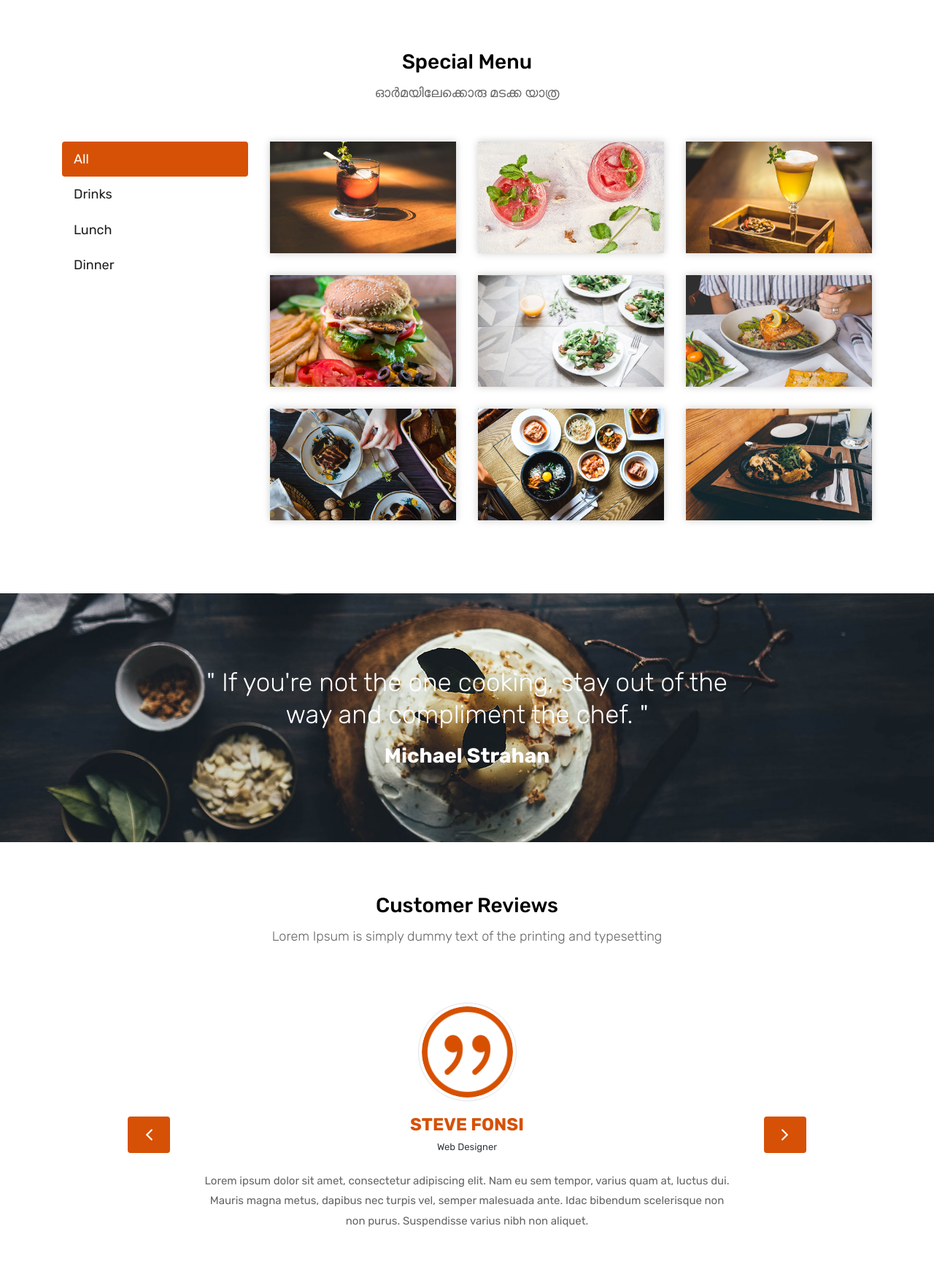
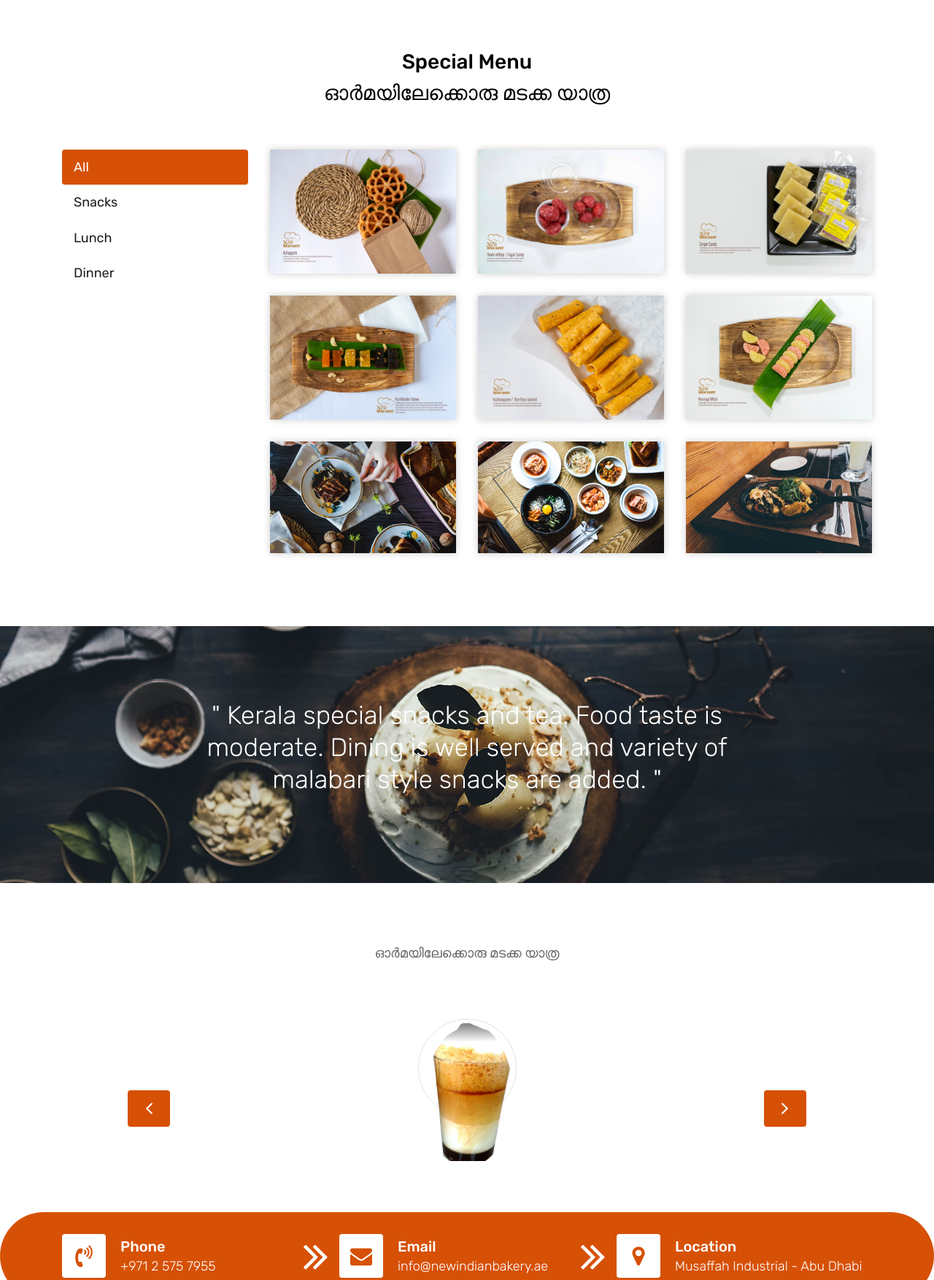
Before and after one commit to bakeryauh/bakeryauh.github.io, a plain HTML site: page menu.html in a window 1280 px wide. Shown: the part 448-2202 px from the top of the page at 73% size. Drawn offline with Linux system fonts and the light colour scheme; a script that the page names is missing.

Commit message:
up2802202512261018

```diff
--- a/menu.html
+++ b/menu.html
@@ -45,6 +45,21 @@
     <!-- Custom CSS -->
     <link rel="stylesheet" href="css/custom.css">
 
+	<script>
+		var isNS = (navigator.appName == "PN") ? 1 : 0;
+		if(navigator.appName == "PN") document.captureEvents(Event.MOUSEDOWN||Event.MOUSEUP);
+		function mischandler(){
+		return false;
+		}
+		function mousehandler(e){
+		var myevent = (isNS) ? e : event;
+		var eventbutton = (isNS) ? myevent.which : myevent.button;
+		if((eventbutton==2)||(eventbutton==3)) return false;
+		}
+		document.oncontextmenu = mischandler;
+		document.onmousedown = mousehandler;
+		document.onmouseup = mousehandler;
+		</script>
 
 
 </head>
@@ -77,7 +92,7 @@
 							<a class="nav-link dropdown-toggle" href="#" id="dropdown-a" data-toggle="dropdown">Blog</a>
 							<div class="dropdown-menu" aria-labelledby="dropdown-a">
 								<a class="dropdown-item" href="blog.html">blog</a>
-								<a class="dropdown-item" href="blog-details.html">blog Single</a>
+
 							</div>
 						</li>
 						<li class="nav-item"><a class="nav-link" href="contact.html">Contact</a></li>
@@ -100,6 +115,7 @@
 	</div>
 	<!-- End All Pages -->
 
+
 	<!-- Start Menu -->
 	<div class="menu-box">
 		<div class="container">
@@ -107,7 +123,7 @@
 				<div class="col-lg-12">
 					<div class="heading-title text-center">
 						<h2>Special Menu</h2>
-						<p><b>ഓർമയിലേക്കൊരു മടക്ക യാത്ര </b></p>
+						<p><h2>ഓർമയിലേക്കൊരു മടക്ക യാത്ര</h2></p>
 					</div>
 				</div>
 			</div>
@@ -116,8 +132,8 @@
 				<div class="col-3">
 					<div class="nav flex-column nav-pills" id="v-pills-tab" role="tablist" aria-orientation="vertical">
 						<a class="nav-link active" id="v-pills-home-tab" data-toggle="pill" href="#v-pills-home" role="tab" aria-controls="v-pills-home" aria-selected="true">All</a>
-						<a class="nav-link" id="v-pills-profile-tab" data-toggle="pill" href="#v-pills-profile" role="tab" aria-controls="v-pills-profile" aria-selected="false">Drinks</a>
-						<a class="nav-link" id="v-pills-messages-tab" data-toggle="pill" href="#v-pills-messages" role="tab" aria-controls="v-pills-messages" aria-selected="false">Lunch</</a>
+						<a class="nav-link" id="v-pills-profile-tab" data-toggle="pill" href="#v-pills-profile" role="tab" aria-controls="v-pills-profile" aria-selected="false">Snacks</a>
+						<a class="nav-link" id="v-pills-messages-tab" data-toggle="pill" href="#v-pills-messages" role="tab" aria-controls="v-pills-messages" aria-selected="false">Lunch</a>
 						<a class="nav-link" id="v-pills-settings-tab" data-toggle="pill" href="#v-pills-settings" role="tab" aria-controls="v-pills-settings" aria-selected="false">Dinner</a>
 					</div>
 				</div>
@@ -128,66 +144,66 @@
 							<div class="row">
 								<div class="col-lg-4 col-md-6 special-grid drinks">
 									<div class="gallery-single fix">
-										<img src="images/img-01.jpg" class="img-fluid" alt="Image">
+										<img src="img/ACHAPPAM.jpg" class="img-fluid" alt="Image">
 										<div class="why-text">
-											<h4>Special Drinks 1</h4>
-											<p>Sed id magna vitae eros sagittis euismod.</p>
-											<h5> $7.79</h5>
+											<h4>ACHAPPAM</h4>
+											<p></p>
+											<h5> </h5>
 										</div>
 									</div>
 								</div>
 
 								<div class="col-lg-4 col-md-6 special-grid drinks">
 									<div class="gallery-single fix">
-										<img src="images/img-02.jpg" class="img-fluid" alt="Image">
+										<img src="img/CANDY .jpg" class="img-fluid" alt="Image">
 										<div class="why-text">
-											<h4>Special Drinks 2</h4>
-											<p>Sed id magna vitae eros sagittis euismod.</p>
-											<h5> $9.79</h5>
+											<h4>CANDY</h4>
+											<p></p>
+											<h5> </h5>
 										</div>
 									</div>
 								</div>
 
 								<div class="col-lg-4 col-md-6 special-grid drinks">
 									<div class="gallery-single fix">
-										<img src="images/img-03.jpg" class="img-fluid" alt="Image">
+										<img src="img/GINGER CANDY.jpg" class="img-fluid" alt="Image">
 										<div class="why-text">
-											<h4>Special Drinks 3</h4>
-											<p>Sed id magna vitae eros sagittis euismod.</p>
-											<h5> $10.79</h5>
+											<h4>GINGER CANDY</h4>
+											<p></p>
+											<h5> </h5>
 										</div>
 									</div>
 								</div>
 
 								<div class="col-lg-4 col-md-6 special-grid lunch">
 									<div class="gallery-single fix">
-										<img src="images/img-04.jpg" class="img-fluid" alt="Image">
+										<img src="img/HALWA.jpg" class="img-fluid" alt="Image">
 										<div class="why-text">
-											<h4>Special Lunch 1</h4>
-											<p>Sed id magna vitae eros sagittis euismod.</p>
-											<h5> $15.79</h5>
+											<h4>HALWA</h4>
+											<p></p>
+											<h5> </h5>
 										</div>
 									</div>
 								</div>
 
 								<div class="col-lg-4 col-md-6 special-grid lunch">
 									<div class="gallery-single fix">
-										<img src="images/img-05.jpg" class="img-fluid" alt="Image">
+										<img src="img/KUZHALAPPAM.jpg" class="img-fluid" alt="Image">
 										<div class="why-text">
-											<h4>Special Lunch 2</h4>
-											<p>Sed id magna vitae eros sagittis euismod.</p>
-											<h5> $18.79</h5>
+											<h4>KUZHALAPPAM</h4>
+											<p></p>
+											<h5></h5>
 										</div>
 									</div>
 								</div>
 
 								<div class="col-lg-4 col-md-6 special-grid lunch">
 									<div class="gallery-single fix">
-										<img src="images/img-06.jpg" class="img-fluid" alt="Image">
+										<img src="img/LEMON CANDY.jpg" class="img-fluid" alt="Image">
 										<div class="why-text">
-											<h4>Special Lunch 3</h4>
-											<p>Sed id magna vitae eros sagittis euismod.</p>
-											<h5> $20.79</h5>
+											<h4>LEMON CANDY</h4>
+											<p></p>
+											<h5></h5>
 										</div>
 									</div>
 								</div>
@@ -197,8 +213,8 @@
 										<img src="images/img-07.jpg" class="img-fluid" alt="Image">
 										<div class="why-text">
 											<h4>Special Dinner 1</h4>
-											<p>Sed id magna vitae eros sagittis euismod.</p>
-											<h5> $25.79</h5>
+											<p></p>
+											<h5> </h5>
 										</div>
 									</div>
 								</div>
@@ -208,8 +224,8 @@
 										<img src="images/img-08.jpg" class="img-fluid" alt="Image">
 										<div class="why-text">
 											<h4>Special Dinner 2</h4>
-											<p>Sed id magna vitae eros sagittis euismod.</p>
-											<h5> $22.79</h5>
+											<p></p>
+											<h5> </h5>
 										</div>
 									</div>
 								</div>
@@ -219,8 +235,8 @@
 										<img src="images/img-09.jpg" class="img-fluid" alt="Image">
 										<div class="why-text">
 											<h4>Special Dinner 3</h4>
-											<p>Sed id magna vitae eros sagittis euismod.</p>
-											<h5> $24.79</h5>
+											<p></p>
+											<h5> </h5>
 										</div>
 									</div>
 								</div>
@@ -233,9 +249,9 @@
 									<div class="gallery-single fix">
 										<img src="images/img-01.jpg" class="img-fluid" alt="Image">
 										<div class="why-text">
-											<h4>Special Drinks 1</h4>
-											<p>Sed id magna vitae eros sagittis euismod.</p>
-											<h5> $7.79</h5>
+											<h4>Special Drinks </h4>
+											<p></p>
+											<h5> </h5>
 										</div>
 									</div>
 								</div>
@@ -244,9 +260,9 @@
 									<div class="gallery-single fix">
 										<img src="images/img-02.jpg" class="img-fluid" alt="Image">
 										<div class="why-text">
-											<h4>Special Drinks 2</h4>
-											<p>Sed id magna vitae eros sagittis euismod.</p>
-											<h5> $9.79</h5>
+											<h4>Special Drinks</h4>
+											<p></p>
+											<h5> </h5>
 										</div>
 									</div>
 								</div>
@@ -256,8 +272,8 @@
 										<img src="images/img-03.jpg" class="img-fluid" alt="Image">
 										<div class="why-text">
 											<h4>Special Drinks 3</h4>
-											<p>Sed id magna vitae eros sagittis euismod.</p>
-											<h5> $10.79</h5>
+											<p></p>
+											<h5> </h5>
 										</div>
 									</div>
 								</div>
@@ -270,9 +286,9 @@
 									<div class="gallery-single fix">
 										<img src="images/img-04.jpg" class="img-fluid" alt="Image">
 										<div class="why-text">
-											<h4>Special Lunch 1</h4>
-											<p>Sed id magna vitae eros sagittis euismod.</p>
-											<h5> $15.79</h5>
+											<h4>Special Lunch </h4>
+											<p></p>
+											<h5> </h5>
 										</div>
 									</div>
 								</div>
@@ -281,9 +297,9 @@
 									<div class="gallery-single fix">
 										<img src="images/img-05.jpg" class="img-fluid" alt="Image">
 										<div class="why-text">
-											<h4>Special Lunch 2</h4>
-											<p>Sed id magna vitae eros sagittis euismod.</p>
-											<h5> $18.79</h5>
+											<h4>Special Lunch </h4>
+											<p></p>
+											<h5> </h5>
 										</div>
 									</div>
 								</div>
@@ -292,9 +308,9 @@
 									<div class="gallery-single fix">
 										<img src="images/img-06.jpg" class="img-fluid" alt="Image">
 										<div class="why-text">
-											<h4>Special Lunch 3</h4>
-											<p>Sed id magna vitae eros sagittis euismod.</p>
-											<h5> $20.79</h5>
+											<h4>Special Lunch </h4>
+											<p></p>
+											<h5></h5>
 										</div>
 									</div>
 								</div>
@@ -306,9 +322,9 @@
 									<div class="gallery-single fix">
 										<img src="images/img-07.jpg" class="img-fluid" alt="Image">
 										<div class="why-text">
-											<h4>Special Dinner 1</h4>
-											<p>Sed id magna vitae eros sagittis euismod.</p>
-											<h5> $25.79</h5>
+											<h4>Special Dinner </h4>
+											<p></p>
+											<h5></h5>
 										</div>
 									</div>
 								</div>
@@ -317,9 +333,9 @@
 									<div class="gallery-single fix">
 										<img src="images/img-08.jpg" class="img-fluid" alt="Image">
 										<div class="why-text">
-											<h4>Special Dinner 2</h4>
-											<p>Sed id magna vitae eros sagittis euismod.</p>
-											<h5> $22.79</h5>
+											<h4>Special Dinner </h4>
+											<p></p>
+											<h5> </h5>
 										</div>
 									</div>
 								</div>
@@ -328,9 +344,9 @@
 									<div class="gallery-single fix">
 										<img src="images/img-09.jpg" class="img-fluid" alt="Image">
 										<div class="why-text">
-											<h4>Special Dinner 3</h4>
-											<p>Sed id magna vitae eros sagittis euismod.</p>
-											<h5> $24.79</h5>
+											<h4>Special Dinner </h4>
+											<p></p>
+											<h5> </h5>
 										</div>
 									</div>
 								</div>
@@ -339,6 +355,7 @@
 					</div>
 				</div>
 			</div>
+
 		</div>
 	</div>
 	<!-- End Menu -->
@@ -349,9 +366,9 @@
 			<div class="row">
 				<div class="col-md-8 ml-auto mr-auto text-center">
 					<p class="lead ">
-						" If you're not the one cooking, stay out of the way and compliment the chef. "
+						" Kerala special snacks and tea. Food taste is moderate. Dining is well served and variety of malabari style snacks are added. "
 					</p>
-					<span class="lead">Michael Strahan</span>
+					<span class="lead"></span>
 				</div>
 			</div>
 		</div>
@@ -364,8 +381,8 @@
 			<div class="row">
 				<div class="col-lg-12">
 					<div class="heading-title text-center">
-						<h2>Customer Reviews</h2>
-						<p>Lorem Ipsum is simply dummy text of the printing and typesetting</p>
+						<h2></h2>
+						<p> <b>ഓർമയിലേക്കൊരു മടക്ക യാത്ര </b></p>
 					</div>
 				</div>
 			</div>
@@ -375,27 +392,27 @@
 						<div class="carousel-inner mt-4">
 							<div class="carousel-item text-center active">
 								<div class="img-box p-1 border rounded-circle m-auto">
-									<img class="d-block w-100 rounded-circle" src="images/quotations-button.png" alt="">
+									<img class="d-block w-100 rounded-circle" src="img/glass-rbg.png" alt="">
 								</div>
-								<h5 class="mt-4 mb-0"><strong class="text-warning text-uppercase">Paul Mitchel</strong></h5>
-								<h6 class="text-dark m-0">Web Developer</h6>
-								<p class="m-0 pt-3">Lorem ipsum dolor sit amet, consectetur adipiscing elit. Nam eu sem tempor, varius quam at, luctus dui. Mauris magna metus, dapibus nec turpis vel, semper malesuada ante. Idac bibendum scelerisque non non purus. Suspendisse varius nibh non aliquet.</p>
+								<h5 class="mt-4 mb-0"><strong class="text-warning text-uppercase"></strong></h5>
+								<h6 class="text-dark m-0"></h6>
+								<p class="m-0 pt-3"></p>
 							</div>
 							<div class="carousel-item text-center">
 								<div class="img-box p-1 border rounded-circle m-auto">
-									<img class="d-block w-100 rounded-circle" src="images/quotations-button.png" alt="">
+									<img class="d-block w-100 rounded-circle" src="img/glass-rbg.png" alt="">
 								</div>
-								<h5 class="mt-4 mb-0"><strong class="text-warning text-uppercase">Steve Fonsi</strong></h5>
-								<h6 class="text-dark m-0">Web Designer</h6>
-								<p class="m-0 pt-3">Lorem ipsum dolor sit amet, consectetur adipiscing elit. Nam eu sem tempor, varius quam at, luctus dui. Mauris magna metus, dapibus nec turpis vel, semper malesuada ante. Idac bibendum scelerisque non non purus. Suspendisse varius nibh non aliquet.</p>
+								<h5 class="mt-4 mb-0"><strong class="text-warning text-uppercase"></strong></h5>
+								<h6 class="text-dark m-0"></h6>
+								<p class="m-0 pt-3"></p>
 							</div>
 							<div class="carousel-item text-center">
 								<div class="img-box p-1 border rounded-circle m-auto">
-									<img class="d-block w-100 rounded-circle" src="images/quotations-button.png" alt="">
+									<img class="d-block w-100 rounded-circle" src="img/glass-rbg.png" alt="">
 								</div>
-								<h5 class="mt-4 mb-0"><strong class="text-warning text-uppercase">Daniel vebar</strong></h5>
-								<h6 class="text-dark m-0">Seo Analyst</h6>
-								<p class="m-0 pt-3">Lorem ipsum dolor sit amet, consectetur adipiscing elit. Nam eu sem tempor, varius quam at, luctus dui. Mauris magna metus, dapibus nec turpis vel, semper malesuada ante. Idac bibendum scelerisque non non purus. Suspendisse varius nibh non aliquet.</p>
+								<h5 class="mt-4 mb-0"><strong class="text-warning text-uppercase"></strong></h5>
+								<h6 class="text-dark m-0"></h6>
+								<p class="m-0 pt-3"></p>
 							</div>
 						</div>
 						<a class="carousel-control-prev" href="#reviews" role="button" data-slide="prev">
@@ -431,7 +448,7 @@
 					<div class="overflow-hidden">
 						<h4>Email</h4>
 						<p class="lead">
-							info@nib.com
+							info@newindianbakery.ae
 						</p>
 					</div>
 				</div>
@@ -464,10 +481,10 @@
 					</div>
 					<ul class="list-inline f-social">
 						<li class="list-inline-item"><a href="https://www.facebook.com/newindianbakery/" target="_blank"><i class="fa fa-facebook" aria-hidden="true"></i></a></li>
-						<li class="list-inline-item"><a href=""><i class="fa fa-twitter" aria-hidden="true"></i></a></li>
-						<li class="list-inline-item"><a href=""><i class="fa fa-linkedin" aria-hidden="true"></i></a></li>
-						<li class="list-inline-item"><a href=""><i class="fa fa-instagram" aria-hidden="true"></i></a></li>
-						<li class="list-inline-item"><a href=""><i class="fa fa-whatsapp" aria-hidden="true"></i></a></li>
+						<li class="list-inline-item"><a href="https://x.com/newindianBAKES" target="_blank"><i class="fa fa-twitter" aria-hidden="true"></i></a></li>
+						<li class="list-inline-item"><a href="https://youtube.com/@newindianbakery-ae" target="_blank"><i class="fa fa-youtube" aria-hidden="true"></i></a></li>
+						<li class="list-inline-item"><a href="https://www.instagram.com/newindianbakeryrestaurant/" target="_blank"><i class="fa fa-instagram" aria-hidden="true"></i></a></li>
+						<li class="list-inline-item"><a href="https://api.whatsapp.com/send?phone=971505052640&amp;text=" target="_blank"><i class="fa fa-whatsapp" aria-hidden="true"></i></a></li>
 					</ul>
 				</div>
 				<div class="col-lg-3 col-md-6">
```
Also changed, not shown: 404.html (+19 -5 lines), IndexMainpage.html (+18 -3 lines), about.html (+76 -61 lines), contact.html (+18 -1 lines).
